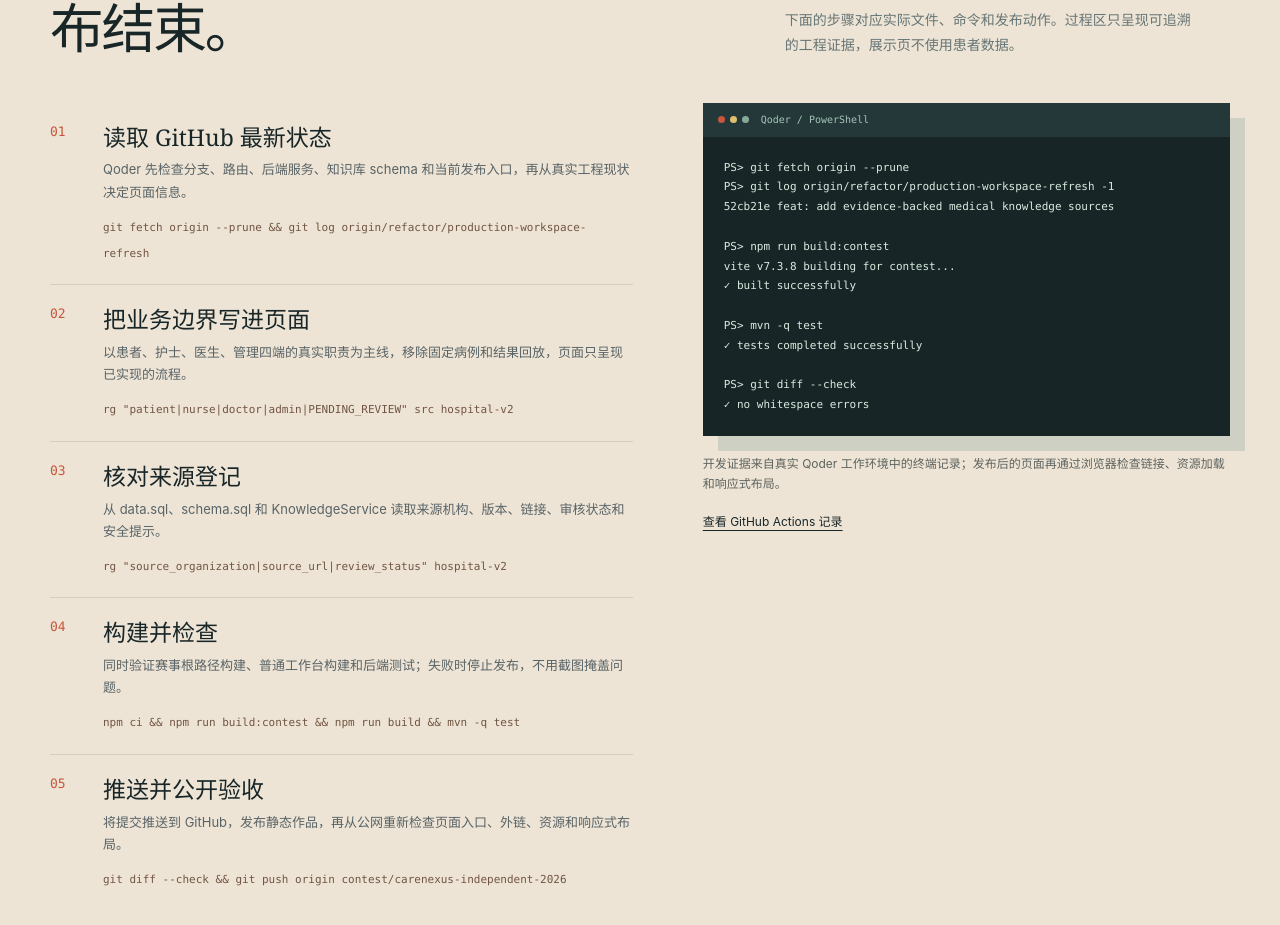
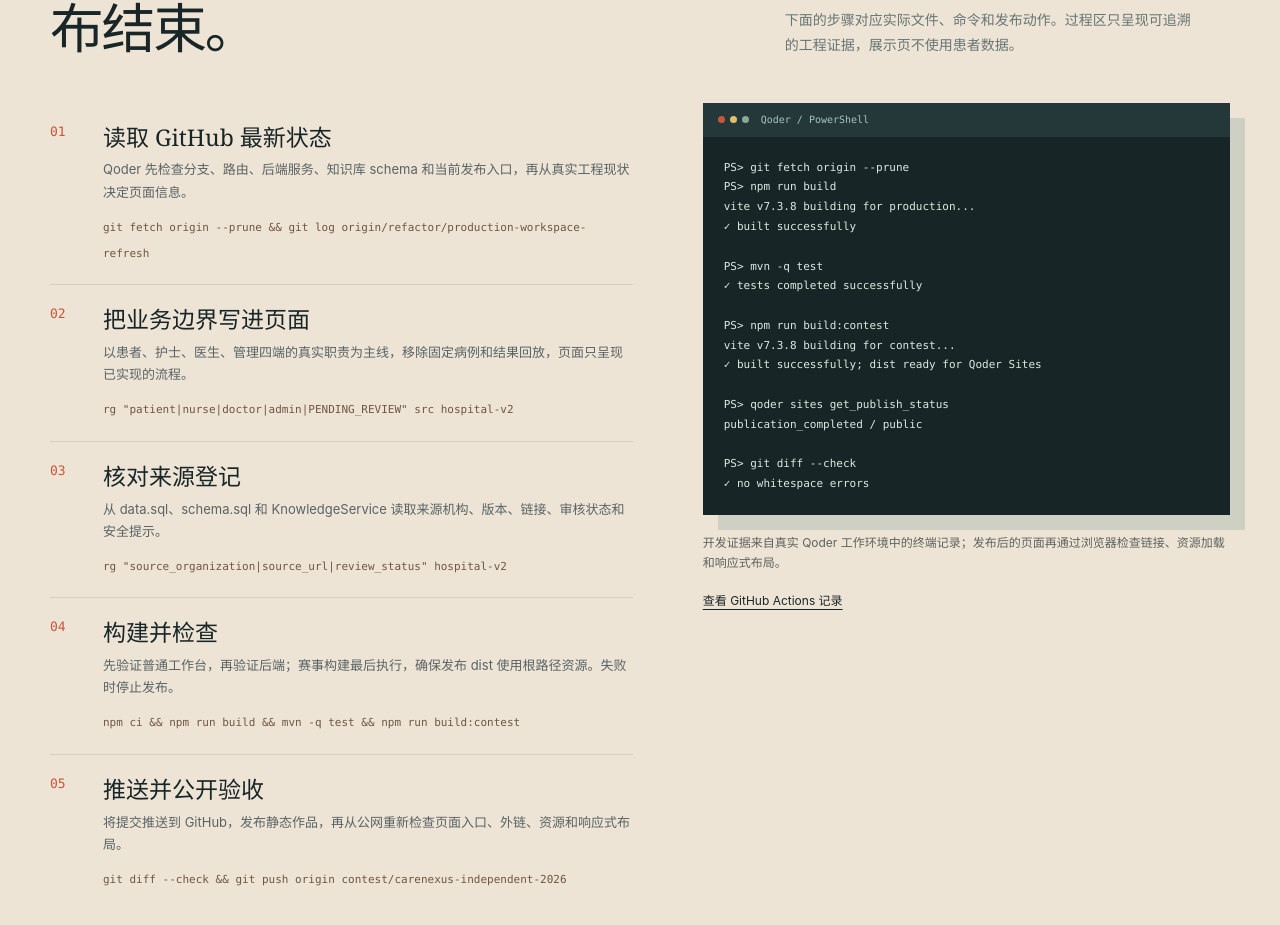
Before and after one commit to UniqueDevJing/CareNexus, a Vue app in the folder hospital-web-v2/: page /CareNexus/contest in a window 1280 px wide. Shown: the part 4492-5417 px from the top of the page. Built offline with nearby package versions, Linux system fonts and the light colour scheme.

Commit message:
fix: align contest publish evidence

```diff
--- a/hospital-web-v2/src/views/contest/ContestShowcase.vue
+++ b/hospital-web-v2/src/views/contest/ContestShowcase.vue
@@ -210,20 +210,24 @@ const processSteps = [
   { title: '读取 GitHub 最新状态', detail: 'Qoder 先检查分支、路由、后端服务、知识库 schema 和当前发布入口，再从真实工程现状决定页面信息。', command: 'git fetch origin --prune && git log origin/refactor/production-workspace-refresh' },
   { title: '把业务边界写进页面', detail: '以患者、护士、医生、管理四端的真实职责为主线，移除固定病例和结果回放，页面只呈现已实现的流程。', command: 'rg "patient|nurse|doctor|admin|PENDING_REVIEW" src hospital-v2' },
   { title: '核对来源登记', detail: '从 data.sql、schema.sql 和 KnowledgeService 读取来源机构、版本、链接、审核状态和安全提示。', command: 'rg "source_organization|source_url|review_status" hospital-v2' },
-  { title: '构建并检查', detail: '同时验证赛事根路径构建、普通工作台构建和后端测试；失败时停止发布，不用截图掩盖问题。', command: 'npm ci && npm run build:contest && npm run build && mvn -q test' },
+  { title: '构建并检查', detail: '先验证普通工作台，再验证后端；赛事构建最后执行，确保发布 dist 使用根路径资源。失败时停止发布。', command: 'npm ci && npm run build && mvn -q test && npm run build:contest' },
   { title: '推送并公开验收', detail: '将提交推送到 GitHub，发布静态作品，再从公网重新检查页面入口、外链、资源和响应式布局。', command: 'git diff --check && git push origin contest/carenexus-independent-2026' },
 ]
 
 const terminalText = `PS> git fetch origin --prune
-PS> git log origin/refactor/production-workspace-refresh -1
-52cb21e feat: add evidence-backed medical knowledge sources
-
-PS> npm run build:contest
-vite v7.3.8 building for contest...
+PS> npm run build
+vite v7.3.8 building for production...
 ✓ built successfully
 
 PS> mvn -q test
 ✓ tests completed successfully
+
+PS> npm run build:contest
+vite v7.3.8 building for contest...
+✓ built successfully; dist ready for Qoder Sites
+
+PS> qoder sites get_publish_status
+publication_completed / public
 
 PS> git diff --check
 ✓ no whitespace errors`
```
